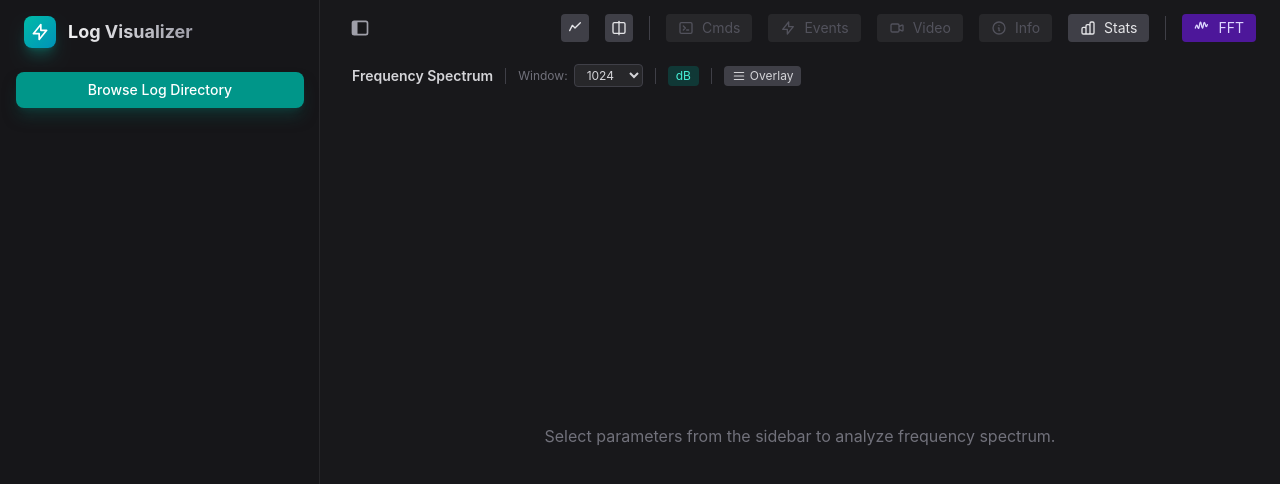
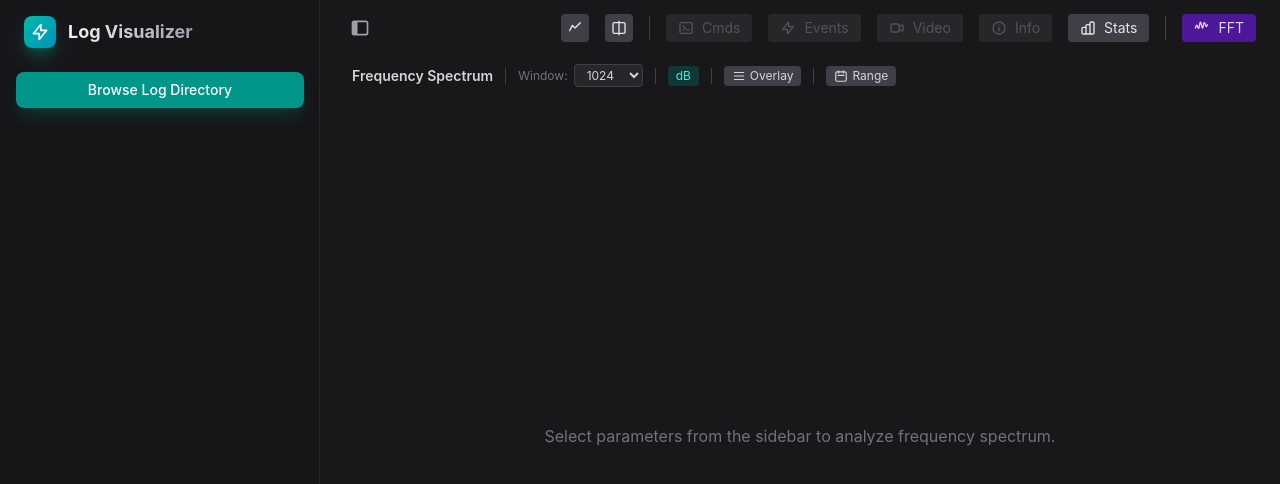
Before and after one commit to flslab/fls-cf-log-visualizer, a Vue app: page / in a window 1280 px wide. Both pictures are taken after a click on the button "FFT". Shown: the top 484 px of the page. Built offline with nearby package versions, Linux system fonts and the light colour scheme.

Commit message:
add fft time range

```diff
--- a/src/components/FFTPanel.vue
+++ b/src/components/FFTPanel.vue
@@ -55,6 +55,48 @@
           </svg>
           <span>{{ store.fftStackMode ? 'Stacked' : 'Overlay' }}</span>
         </button>
+
+        <div class="h-4 w-px bg-zinc-700"></div>
+
+        <!-- Time Range Toggle -->
+        <button
+          @click="toggleTimeRange"
+          class="px-2 py-0.5 rounded text-xs transition-colors flex items-center space-x-1"
+          :class="store.fftTimeRangeEnabled
+            ? 'bg-amber-900/60 text-amber-300 hover:bg-amber-800/60'
+            : 'bg-zinc-700 text-zinc-300 hover:bg-zinc-600'"
+          title="Specify a custom time range for FFT analysis"
+        >
+          <svg class="w-3.5 h-3.5" fill="none" viewBox="0 0 24 24" stroke="currentColor">
+            <path stroke-linecap="round" stroke-linejoin="round" stroke-width="2" d="M8 7V3m8 4V3m-9 8h10M5 21h14a2 2 0 002-2V7a2 2 0 00-2-2H5a2 2 0 00-2 2v12a2 2 0 002 2z" />
+          </svg>
+          <span>Range</span>
+        </button>
+
+        <!-- Time Range Inputs (shown when enabled) -->
+        <template v-if="store.fftTimeRangeEnabled">
+          <div class="flex items-center space-x-1.5">
+            <span class="text-xs text-zinc-500">From:</span>
+            <input
+              type="number"
+              :value="rangeStartInput"
+              @change="onRangeStartChange($event.target.value)"
+              step="0.1"
+              class="bg-zinc-800 border border-zinc-700 rounded px-2 py-0.5 text-xs text-zinc-300 w-20 focus:outline-none focus:border-amber-500 tabular-nums"
+              title="Start time in seconds"
+            />
+            <span class="text-xs text-zinc-500">To:</span>
+            <input
+              type="number"
+              :value="rangeEndInput"
+              @change="onRangeEndChange($event.target.value)"
+              step="0.1"
+              class="bg-zinc-800 border border-zinc-700 rounded px-2 py-0.5 text-xs text-zinc-300 w-20 focus:outline-none focus:border-amber-500 tabular-nums"
+              title="End time in seconds"
+            />
+            <span class="text-xs text-zinc-500 font-mono">s</span>
+          </div>
+        </template>
       </div>
 
       <div class="text-xs text-zinc-500 font-mono">
@@ -88,7 +130,7 @@
 </template>
 
 <script setup>
-import { computed } from 'vue';
+import { computed, ref, watch } from 'vue';
 import { use } from 'echarts/core';
 import { CanvasRenderer } from 'echarts/renderers';
 import { LineChart } from 'echarts/charts';
@@ -145,6 +187,23 @@ function colorWithAlpha(color, alpha) {
 /**
  * Compute the visible time window from store state (same logic as StatsPanel).
  */
+/**
+ * Earliest absolute timestamp across all selected parameters.
+ * Used as the zero-reference for relative FFT range inputs.
+ */
+const dataStartTime = computed(() => {
+  let pMin = Infinity;
+  store.selectedParams.forEach(selection => {
+    const drone = store.drones[selection.droneId];
+    if (!drone) return;
+    const param = drone.parameters[selection.paramId];
+    if (param && param.time && param.time.length > 0) {
+      pMin = Math.min(pMin, param.time[0]);
+    }
+  });
+  return pMin === Infinity ? store.minTime : pMin;
+});
+
 const timeWindow = computed(() => {
   let pMin = Infinity;
   let pMax = -Infinity;
@@ -175,11 +234,55 @@ const timeWindow = computed(() => {
 });
 
 /**
+ * Local refs for the range input fields (relative to plot start, in seconds).
+ */
+const rangeStartInput = ref(0);
+const rangeEndInput = ref(0);
+
+// Sync local inputs when store values change externally (convert absolute → relative)
+watch(() => store.fftTimeRange, (newVal) => {
+  const offset = dataStartTime.value;
+  rangeStartInput.value = parseFloat((newVal[0] - offset).toFixed(3));
+  rangeEndInput.value = parseFloat((newVal[1] - offset).toFixed(3));
+}, { immediate: true });
+
+function toggleTimeRange() {
+  store.toggleFFTTimeRange();
+  // When first enabled, initialize to the full data bounds
+  if (store.fftTimeRangeEnabled) {
+    const tw = timeWindow.value;
+    const offset = dataStartTime.value;
+    store.setFFTTimeRange(tw.start, tw.end);
+    rangeStartInput.value = parseFloat((tw.start - offset).toFixed(3));
+    rangeEndInput.value = parseFloat((tw.end - offset).toFixed(3));
+  }
+}
+
+function onRangeStartChange(val) {
+  const v = parseFloat(val);
+  if (!isNaN(v)) {
+    rangeStartInput.value = v;
+    store.setFFTTimeRange(v + dataStartTime.value, store.fftTimeRange[1]);
+  }
+}
+
+function onRangeEndChange(val) {
+  const v = parseFloat(val);
+  if (!isNaN(v)) {
+    rangeEndInput.value = v;
+    store.setFFTTimeRange(store.fftTimeRange[0], v + dataStartTime.value);
+  }
+}
+
+/**
  * Filter data to the visible time window and run FFT for each selected parameter.
  */
 const fftResults = computed(() => {
   const results = [];
-  const { start, end } = timeWindow.value;
+  const { start: twStart, end: twEnd } = timeWindow.value;
+  // Use custom FFT range if enabled, otherwise use the visible time window
+  const start = store.fftTimeRangeEnabled ? store.fftTimeRange[0] : twStart;
+  const end = store.fftTimeRangeEnabled ? store.fftTimeRange[1] : twEnd;
   const windowSize = store.fftWindowSize;
 
   store.selectedParams.forEach(selection => {
@@ -190,7 +293,7 @@ const fftResults = computed(() => {
     // Skip pseudo-parameters (commands, events)
     if (param.isCommandGroup || param.isEventGroup || param.isCommandArg) return;
 
-    // Filter to visible time window
+    // Filter to the active time range
     const filteredTime = [];
     const filteredData = [];
     for (let i = 0; i < param.time.length; i++) {
--- a/src/store.js
+++ b/src/store.js
@@ -18,6 +18,8 @@ export const store = reactive({
   fftWindowSize: 1024, // FFT window size (power of 2)
   fftScaleLog: true, // true = dB scale, false = linear amplitude
   fftStackMode: false, // false = overlay all params, true = stack vertically
+  fftTimeRangeEnabled: false, // When true, FFT uses custom time range instead of full data
+  fftTimeRange: [0, 0], // [startTime, endTime] in seconds for FFT range
 
   get hasCommands() {
     for (const d in this.drones) {
@@ -99,6 +101,8 @@ export const store = reactive({
     this.fftWindowSize = 1024;
     this.fftScaleLog = true;
     this.fftStackMode = false;
+    this.fftTimeRangeEnabled = false;
+    this.fftTimeRange = [0, 0];
     this.timeRangePercent = [0, 100];
   },
 
@@ -150,6 +154,14 @@ export const store = reactive({
     this.fftStackMode = !this.fftStackMode;
   },
 
+  toggleFFTTimeRange() {
+    this.fftTimeRangeEnabled = !this.fftTimeRangeEnabled;
+  },
+
+  setFFTTimeRange(start, end) {
+    this.fftTimeRange = [start, end];
+  },
+
   toggleParam(droneId, paramId) {
     const idx = this.selectedParams.findIndex(p => p.droneId === droneId && p.paramId === paramId);
     if (idx >= 0) {
```
